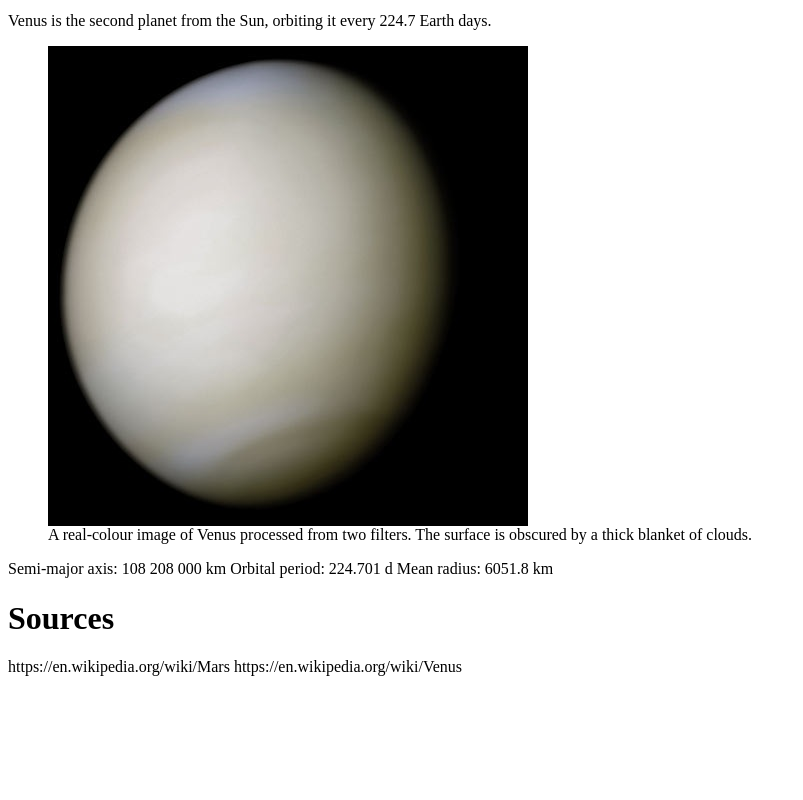
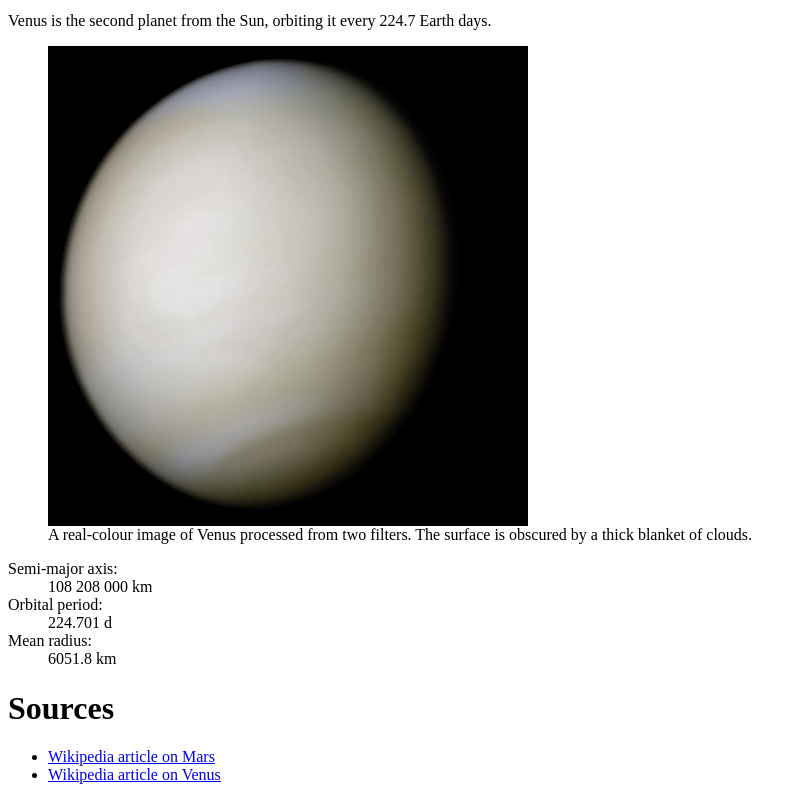
Before and after one commit to Pierceyonder/assignment-2, a plain HTML site: page index.html in a window 1280 px wide. Shown: the part 1164-1964 px from the top of the page, without its empty margins (0-803 px from the left). Before the commit the page ends 1848 px from the top, so only its background shows below. Drawn offline with Linux system fonts and the light colour scheme.

Commit message:
Fixed introduction tag and added sources.
Fixed the introduction tag and added Wikipedia sources for the
information.

```diff
--- a/index.html
+++ b/index.html
@@ -8,7 +8,7 @@
 	<li><a href="#sources">Sources</a></li>
 </ol
 
-<h1 id="introduction">Introduction</h2>
+<h1 id="introduction">Introduction</h1>
 
 A planet is a <b>celestial body</b>, orbiting a star, that is massive enough to be gravitationally <i>rounded</i> and has “cleared the neighbourhood” around its orbit.
 
@@ -48,16 +48,19 @@ Venus is the second planet from the Sun, orbiting it every 224.7 Earth days.
 
 	<figure><img src="images/venus.jpg" alt=""><figcaption>A real-colour image of Venus processed from two filters. The surface is obscured by a thick blanket of clouds.</figcaption></figure>
 
-Semi-major axis:
-108 208 000 km
+<dl>
+	<dt>Semi-major axis:</dt>
+	<dd>108 208 000 km</dd>
 
-Orbital period:
-224.701 d
+	<dt>Orbital period:</dt>
+	<dd>224.701 d</dd>
 
-Mean radius:
-6051.8 km
+	<dt>Mean radius:</dt>
+	<dd>6051.8 km</dd>
+
 
 <h1 id="sources">Sources</h1>
-
-https://en.wikipedia.org/wiki/Mars
-https://en.wikipedia.org/wiki/Venus
+<ul>
+	<li><a href="https://en.wikipedia.org/wiki/Mars">Wikipedia article on Mars</a></li>
+	<li><a href="https://en.wikipedia.org/wiki/Venus">Wikipedia article on Venus</a></li>
+</ul>
```
